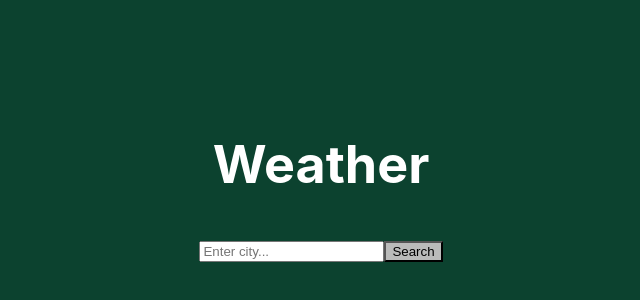
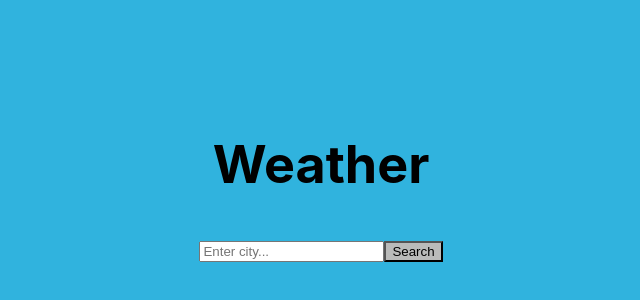
Before and after one commit to Jennynny/weather, a React (Create React App) app: page / in a window 1280 px wide. Shown: the part 220-520 px from the top of the page, without its empty margins (319-959 px from the left). Built offline with nearby package versions, Linux system fonts and the light colour scheme.

Commit message:
värin vaihdot

```diff
--- a/src/App.css
+++ b/src/App.css
@@ -4,14 +4,14 @@
 
 
 .App-header {
-  background-color: #0c422f;
+  background-color: #30b3de;
   min-height: 100vh;
   display: flex;
   flex-direction: column;
   align-items: center;
   justify-content: center;
   font-size: calc(10px + 2vmin);
-  color: white;
+  color: black;
 }
 
 
```
